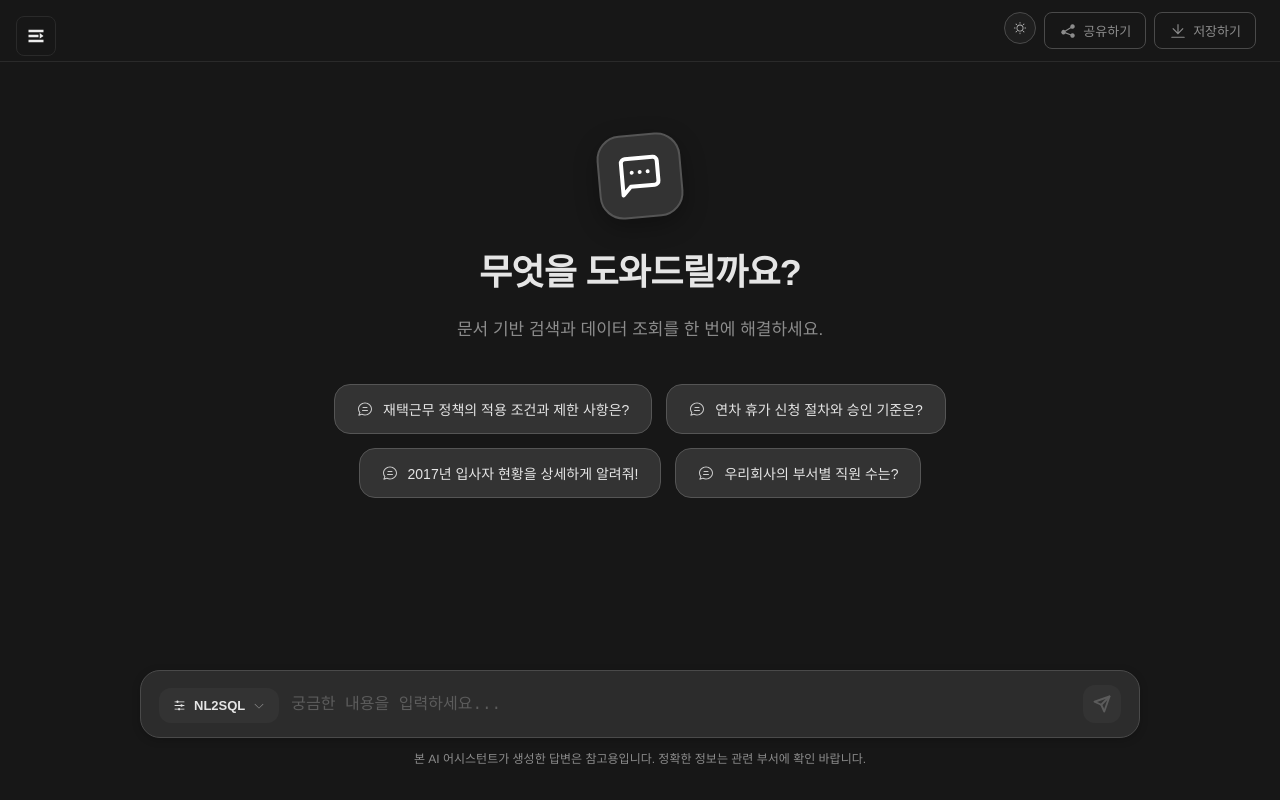
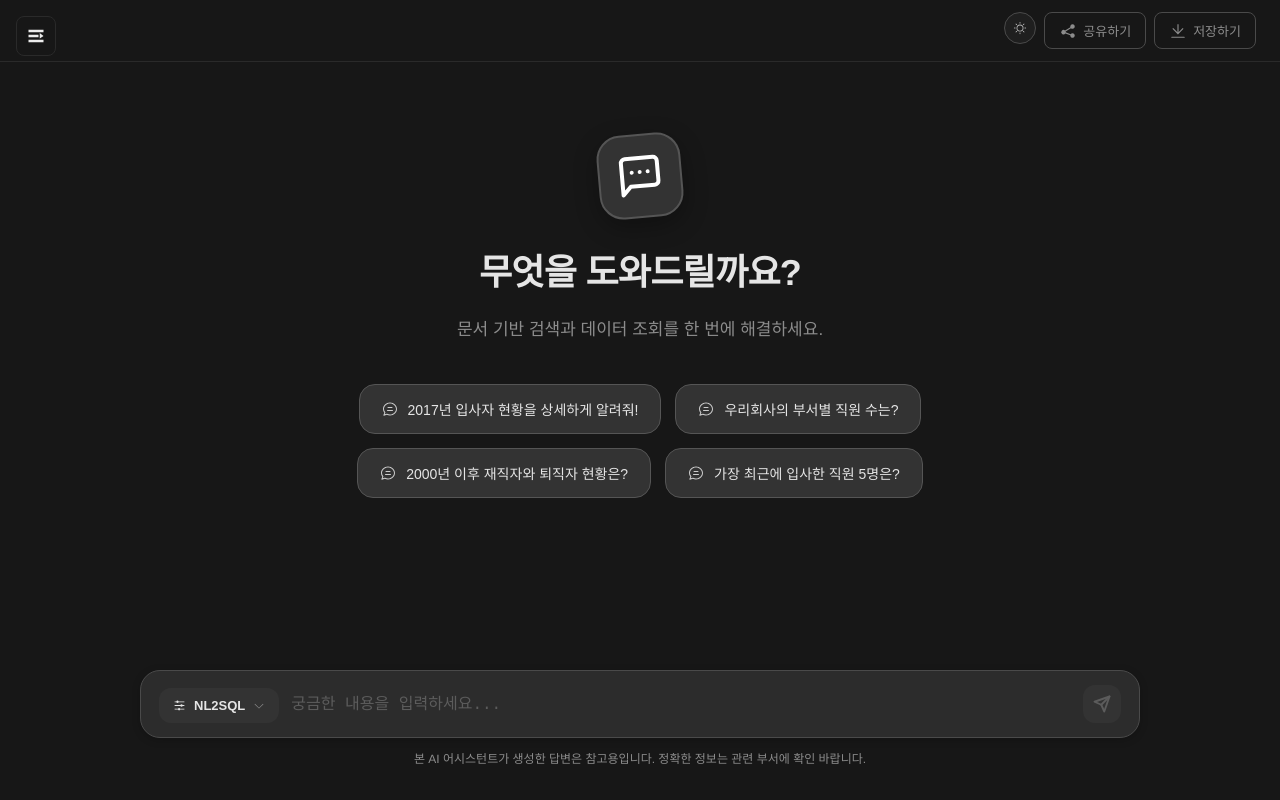
Before and after one commit to deabal0701/hr-chatbot-test, a Vue app in the folder frontend/: page /chat in a window 1280 px wide. Built offline with nearby package versions, Linux system fonts and the light colour scheme.

Commit message:
Agent모드 UI에서 모두 주석처리함.

```diff
--- a/frontend/src/views/admin/ChatView.vue
+++ b/frontend/src/views/admin/ChatView.vue
@@ -53,29 +53,37 @@
       <div class="sidebar-section content-card">
         <h4>검색 모드</h4>
         <div class="mode-selector-wrapper">
+          <!-- Auto 모드 - 추후 사용 예정
           <el-radio-group v-model="searchMode" @change="handleModeChange" class="mode-row-primary">
             <el-radio-button value="auto">Auto</el-radio-button>
           </el-radio-group>
+          -->
           <el-radio-group v-model="searchMode" @change="handleModeChange" class="mode-row-secondary">
             <el-radio-button value="rag">RAG</el-radio-button>
             <el-radio-button value="nl2sql">NL2SQL</el-radio-button>
+            <!-- Agent 모드 - 추후 사용 예정
             <el-radio-button value="agent">Agent</el-radio-button>
+            -->
           </el-radio-group>
         </div>
         <p class="mode-description">
+          <!-- Auto 모드 설명 - 추후 사용 예정
           <template v-if="searchMode === 'auto'">
             질문을 분석하여 자동으로 적합한 검색 방식을 선택합니다.
           </template>
-          <template v-else-if="searchMode === 'rag'">
+          -->
+          <template v-if="searchMode === 'rag'">
             문서 기반 검색 (정책, 가이드, 규정 등)
           </template>
           <template v-else-if="searchMode === 'nl2sql'">
             데이터베이스 조회 (통계, 수치 데이터 등)
           </template>
+          <!-- Agent 모드 설명 - 추후 사용 예정
           <template v-else-if="searchMode === 'agent'">
             AI Agent가 도구를 자율 선택하여 복합 질문 처리<br>
             <small>(DB 조회 → 문서 검색 → 계산)</small>
           </template>
+          -->
         </p>
       </div>
 
@@ -126,12 +134,28 @@ const searchMode = computed({
   set: (value) => store.dispatch('chat/setMode', value)
 })
 
-const exampleQueries = [
-  '2024년 입사자 현황을 알려줘',
+// 검색 모드별 예시 질문
+const ragExampleQueries = [
   '재택근무 정책의 적용 조건과 제한 사항은?',
-  '부서별 직원 수는?',
-  '연차 휴가 신청 절차와 승인 기준은?'
+  '연차 휴가 신청 절차와 승인 기준은?',
+  '성과평가 제도는 어떻게 운영되나요?',
+  '출장비 정산 절차와 기준은?'
 ]
+
+const nl2sqlExampleQueries = [
+  '2017년 입사자 현황을 상세하게 알려줘!',
+  '우리회사의 부서별 직원 수는?',
+  '2000년 이후 재직자와 퇴직자 현황은?',
+  '가장 최근에 입사한 직원 5명은?'
+]
+
+const exampleQueries = computed(() => {
+  if (searchMode.value === 'nl2sql') {
+    return nl2sqlExampleQueries
+  }
+  // RAG 또는 기타 모드는 RAG 예시 사용
+  return ragExampleQueries
+})
 
 // 메시지 전송
 const handleSend = (query) => {
--- a/frontend/src/views/admin/SettingsView.vue
+++ b/frontend/src/views/admin/SettingsView.vue
@@ -496,8 +496,8 @@
           </div>
         </el-tab-pane>
 
-        <!-- Agent 설정 -->
-        <el-tab-pane label="Agent" name="agent">
+        <!-- Agent 설정 - 추후 사용 예정 -->
+        <el-tab-pane v-if="false" label="Agent" name="agent">
           <div class="settings-section">
             <h3>AI Agent 설정</h3>
             <el-form label-position="top" class="settings-form">
@@ -654,7 +654,8 @@
               </el-row>
             </el-form>
 
-            <!-- Agent 프롬프트 -->
+            <!-- Agent 프롬프트 - 추후 사용 예정 -->
+            <template v-if="false">
               <el-divider content-position="left">
                 <span style="font-weight: 600;">Agent (도구 선택)</span>
               </el-divider>
@@ -684,8 +685,10 @@
                   />
                 </el-form-item>
               </el-form>
-
-            <!-- Tool 설명 -->
+            </template>
+
+            <!-- Tool 설명 - 추후 사용 예정 (현재 Tool docstring은 코드에 하드코딩됨) -->
+            <template v-if="false">
               <el-divider content-position="left">
                 <span style="font-weight: 600;">Tool 설명 (Agent 도구 선택 시 참조)</span>
               </el-divider>
@@ -724,6 +727,7 @@
                   <div class="form-help">Agent가 Calculator Tool을 선택할 때 참조하는 설명</div>
                 </el-form-item>
               </el-form>
+            </template>
 
             <!-- 프롬프트 관리 도구 -->
             <el-divider />
--- a/frontend/src/views/user/UserChatView.vue
+++ b/frontend/src/views/user/UserChatView.vue
@@ -131,7 +131,8 @@
                   </div>
                 </el-dropdown-item>
 
-                 <el-dropdown-item command="agent" :class="{ active: searchMode === 'agent' }">
+                <!-- Agent 모드 - 추후 사용 예정
+                <el-dropdown-item command="agent" :class="{ active: searchMode === 'agent' }">
                   <div class="mode-option">
                     <span class="mode-name">
                       <el-icon class="mode-icon"><CoffeeCup /></el-icon>
@@ -140,6 +141,7 @@
                     <span class="mode-desc">복잡한 멀티스텝 질문 자동 처리 (SQL + 문서 + 계산)</span>
                   </div>
                 </el-dropdown-item>
+                -->
               </el-dropdown-menu>
             </template>
           </el-dropdown>
@@ -228,12 +230,28 @@ const modeLabel = computed(() => {
   return labels[searchMode.value] || 'Auto'
 })
 
-const exampleQueries = [
+// 검색 모드별 예시 질문
+const ragExampleQueries = [
   '재택근무 정책의 적용 조건과 제한 사항은?',
   '연차 휴가 신청 절차와 승인 기준은?',
+  '성과평가 제도는 어떻게 운영되나요?',
+  '출장비 정산 절차와 기준은?'
+]
+
+const nl2sqlExampleQueries = [
   '2017년 입사자 현황을 상세하게 알려줘!',
-  '우리회사의 부서별 직원 수는?'
+  '우리회사의 부서별 직원 수는?',
+  '2000년 이후 재직자와 퇴직자 현황은?',
+  '가장 최근에 입사한 직원 5명은?'
 ]
+
+const exampleQueries = computed(() => {
+  if (searchMode.value === 'nl2sql') {
+    return nl2sqlExampleQueries
+  }
+  // RAG 또는 기타 모드는 RAG 예시 사용
+  return ragExampleQueries
+})
 
 // 관리자 페이지로 이동 (주석처리 - 로그인 기능 없음)
 // const goToAdmin = () => {
```
Also changed, not shown: 1 other file (tests, documents, lock files or other folders). Lines whose indentation alone changed are shown as unchanged.
